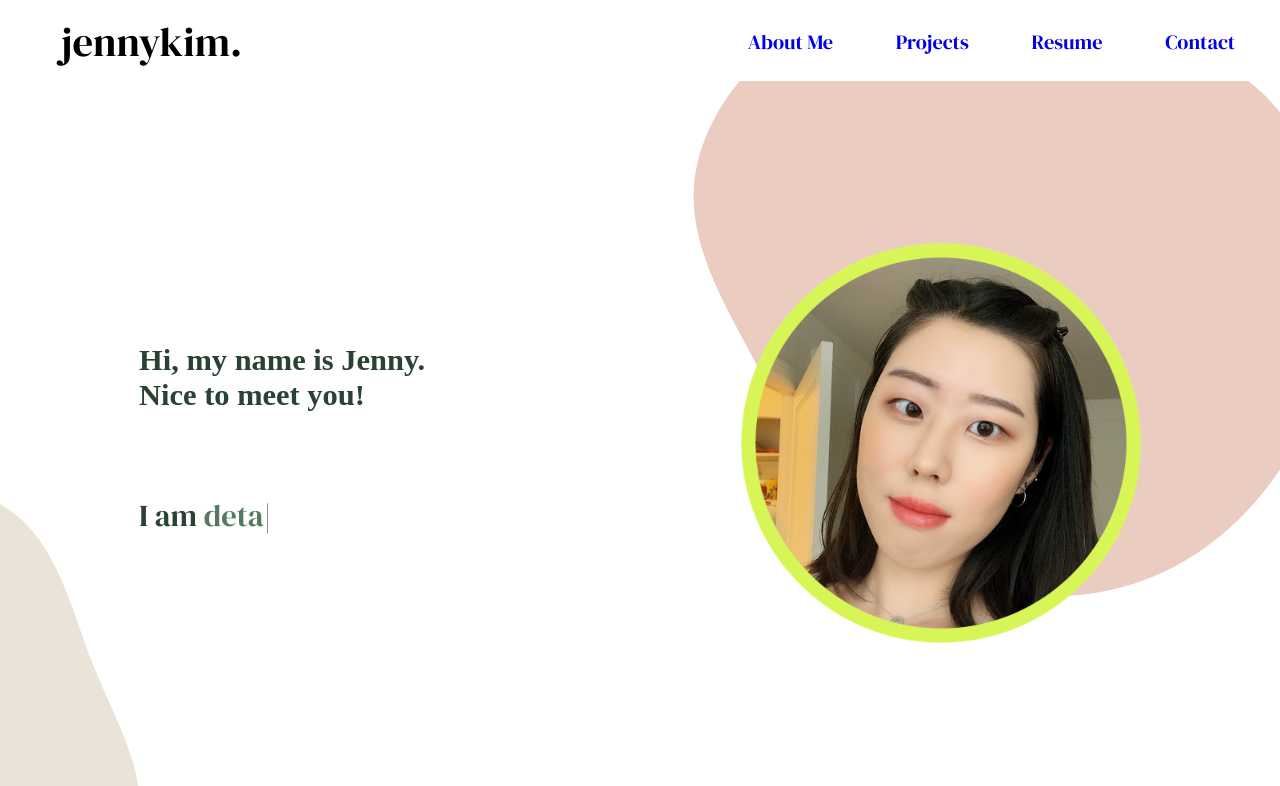
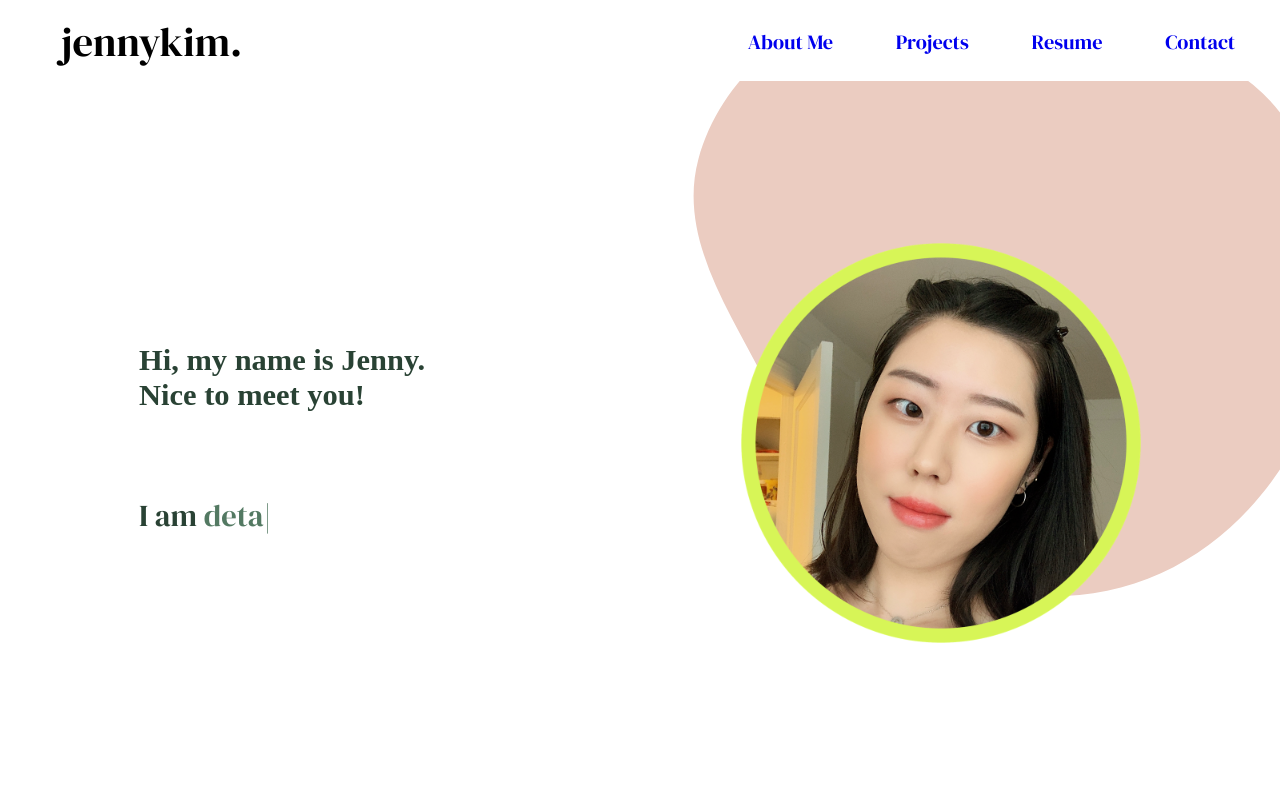
Before and after one commit to kim-jenny5/my-portfolio-site, a React (Create React App) app: page / in a window 1280 px wide. Shown: the top 786 px of the page. Built offline with nearby package versions, Linux system fonts and the light colour scheme; a web font is replaced by a local one.

Commit message:
added blobs as images to images folder

```diff
--- a/src/BlobGraphics.js
+++ b/src/BlobGraphics.js
@@ -18,7 +18,7 @@ export default function BlobGraphics() {
 						fill="#EAE3D7"
 					/>
 				</svg> */}
-				<svg
+				{/* <svg
 					width="224"
 					height="552"
 					viewBox="0 0 224 552"
@@ -31,7 +31,21 @@ export default function BlobGraphics() {
 						d="M-168.258 587.598C-232.007 573.151 -285.061 532.976 -323.035 479.773C-369.861 414.168 -424.159 338.162 -401.508 260.808C-378.458 182.09 -292.506 143.228 -215.902 113.909C-147.02 87.545 -68.5528 74.2767 -3.1328 108.335C56.5802 139.421 69.8847 213.503 95.2145 275.877C117.853 331.623 153.63 388.438 133.667 445.197C113.771 501.764 52.1499 526.931 -2.08428 552.51C-55.3135 577.615 -110.861 600.606 -168.258 587.598Z"
 						fill="#EAE3D7"
 					/>
-				</svg>
+				</svg> */}
+				{/* <svg
+					width="140"
+					height="465"
+					viewBox="0 0 140 465"
+					fill="none"
+					xmlns="http://www.w3.org/2000/svg"
+				>
+					<path
+						fill-rule="evenodd"
+						clip-rule="evenodd"
+						d="M-168.258 500.598C-232.007 486.151 -285.061 445.976 -323.035 392.773C-369.861 327.168 -424.159 251.162 -401.508 173.808C-378.458 95.0903 -292.506 56.2281 -215.902 26.9086C-147.02 0.544983 -68.5528 -12.7233 -3.1328 21.3346C56.5802 52.4214 69.8847 126.503 95.2145 188.877C117.853 244.623 153.63 301.438 133.667 358.197C113.771 414.764 52.1499 439.931 -2.08428 465.51C-55.3135 490.615 -110.861 513.606 -168.258 500.598Z"
+						fill="#EAE3D7"
+					/>
+				</svg> */}
 			</div>
 			<div className="blob-2">
 				<svg
```
Also changed, not shown: src/images/blob-1.png (added), src/images/blob-2.png (added).
